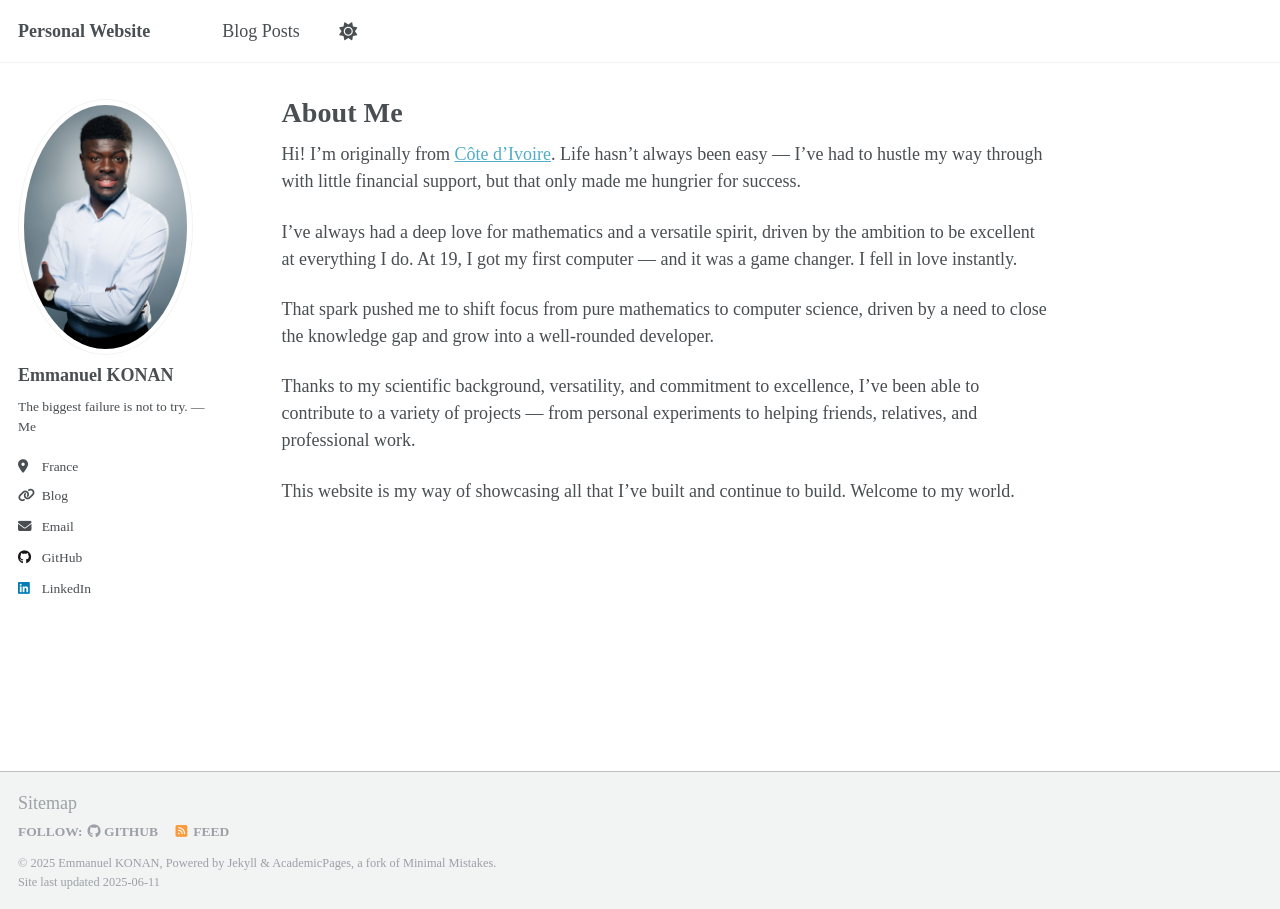
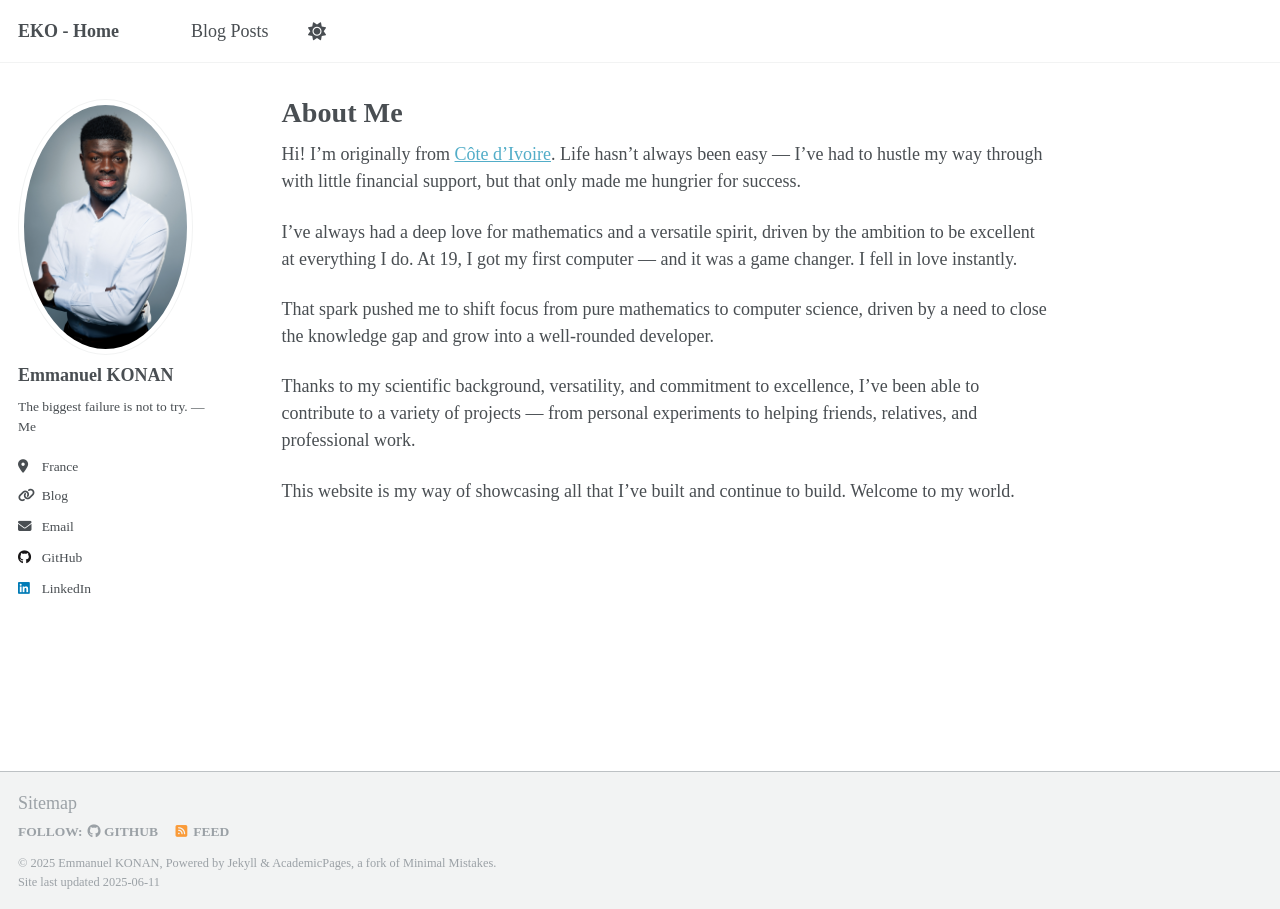
Before and after one commit to kmanu225/kmanu225.github.io, a Jekyll site: the page built from _pages/about.md, in a window 1280 px wide. Built offline with Jekyll 4.4.1, drawn with Linux system fonts in a browser that asks for light colours.

Commit message:
title update

```diff
--- a/_config.yml
+++ b/_config.yml
@@ -9,7 +9,7 @@
 # Basic Site Settings
 locale                   : "en-US"
 site_theme               : "default"
-title                    : "Personal Website"
+title                    : "EKO - Home"
 title_separator          : "-"
 name                     : &name "Emmanuel KONAN"
 description              : &description "personal description"
```
